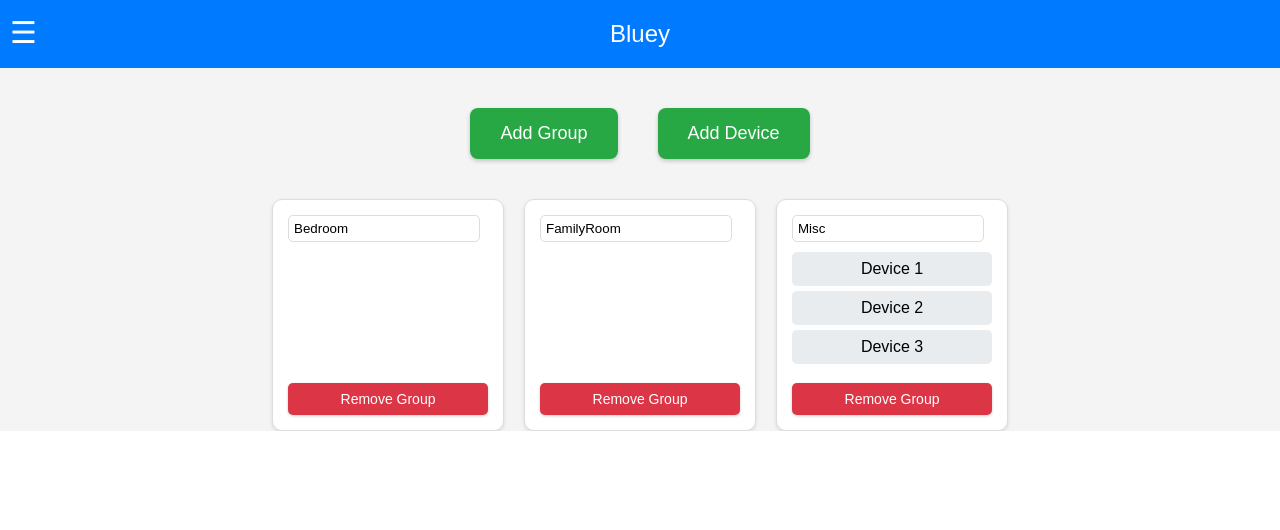
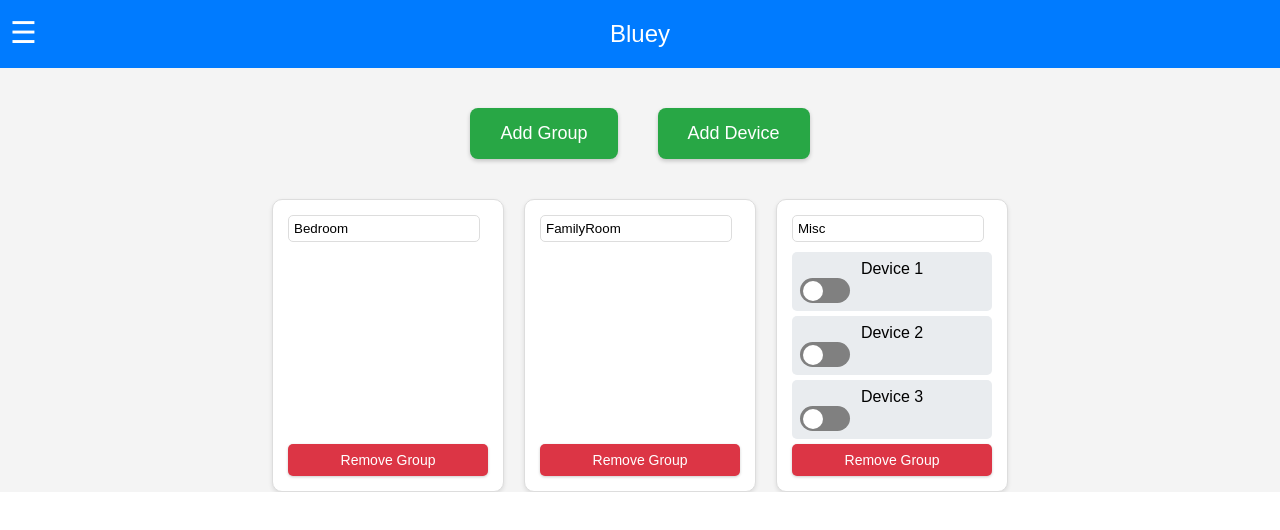
Before and after one commit to AustinSnyd3r/AustinSnyd3r.github.io, a React (Create React App) app: page / in a window 1280 px wide. Shown: the top 530 px of the page. Built offline with nearby package versions, Linux system fonts and the light colour scheme.

Commit message:
Added toggle on/off buttons for each individual device

```diff
--- a/src/Pages/Groups/App.js
+++ b/src/Pages/Groups/App.js
@@ -1,5 +1,6 @@
 import React, { useState } from 'react';
 import { BrowserRouter as Router, Route, Routes, Link } from 'react-router-dom';
+import SliderButton from './SliderButton';
 import AddDevicePage from '../Devices/AddDevicePage';
 import Header from '../../AppHeader/Header';
 import '../../App.css';
@@ -54,6 +55,16 @@ function App() {
             return newGroups;
         });
     };
+
+    const [deviceStatuses, setDeviceStatuses] = useState({});
+
+    const toggleDeviceState = (groupName, deviceName) => {
+        setDeviceStatuses(prevStatuses => ({
+            ...prevStatuses,
+            [deviceName]: !prevStatuses[deviceName]
+        }));
+    };
+
     return (
         <Router>
             <Routes>
@@ -78,13 +89,11 @@ function App() {
                                         onBlur={(e) => editGroupName(groupName, e.target.value)}
                                     />
                                     {groups[groupName].map(device => (
-                                        <div
-                                            key={device}
-                                            draggable
-                                            onDragStart={(event) => onDragStart(event, device)}
-                                            className="device"
-                                        >
+                                        <div key={device} draggable onDragStart={(event) => onDragStart(event, device)} className="device">
                                             {device}
+                                            <SliderButton onClick={() => toggleDeviceState(groupName, device)}
+                                                initialState={deviceStatuses[device]}
+                                            />
                                         </div>
                                     ))}
                                     <button className="remove-group-button" onClick={() => removeGroup(groupName)}>Remove Group</button>
--- /dev/null
+++ b/src/Pages/Groups/SliderButton.css
@@ -0,0 +1,28 @@
+.slider-button {
+    width: 50px;
+    height: 25px;
+    background-color: grey;
+    border-radius: 25px;
+    position: relative;
+    cursor: pointer;
+    transition: background-color 0.3s;
+}
+
+    .slider-button.on {
+        background-color: green;
+    }
+
+.slider-circle {
+    width: 20px;
+    height: 20px;
+    background-color: white;
+    border-radius: 50%;
+    position: absolute;
+    top: 2.5px;
+    left: 2.5px;
+    transition: left 0.3s;
+}
+
+.slider-button.on .slider-circle {
+    left: calc(100% - 22.5px);
+}
--- /dev/null
+++ b/src/Pages/Groups/SliderButton.js
@@ -0,0 +1,21 @@
+import React, { useState } from 'react';
+import './SliderButton.css'; // Make sure to create this CSS file for styling
+
+const SliderButton = ({ initialState = false, onToggle }) => {
+    const [isOn, setIsOn] = useState(initialState);
+
+    const toggleSwitch = () => {
+        setIsOn(!isOn);
+        if (onToggle) {
+            onToggle(!isOn);
+        }
+    };
+
+    return (
+        <div className={`slider-button ${isOn ? 'on' : 'off'}`} onClick={toggleSwitch}>
+            <div className="slider-circle"></div>
+        </div>
+    );
+};
+
+export default SliderButton;
```
